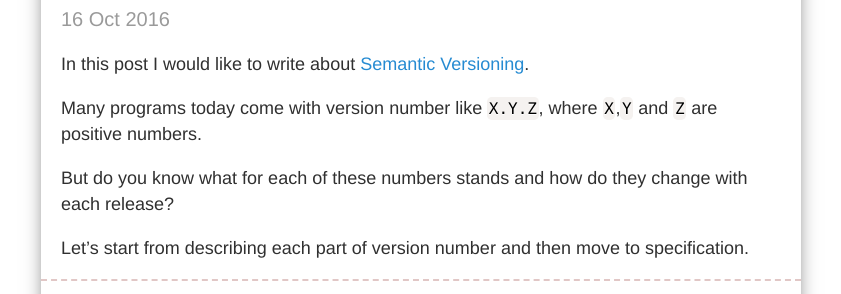
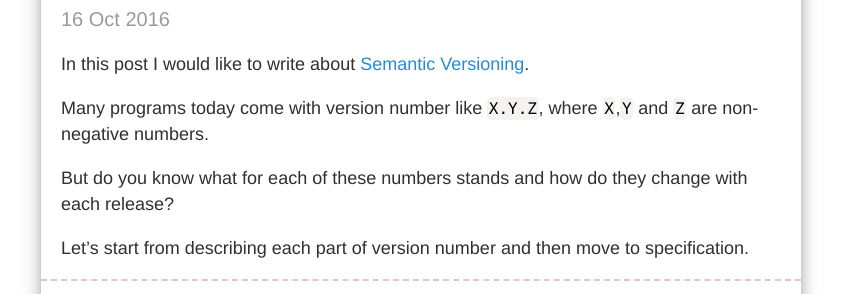
Before and after one commit to gevorg/gevorg.github.io, a Jekyll site: the page built from _posts/2016-10-16-How the semantic versioning works.md, in a window 1280 px wide and 900 px high. Shown: the part 216-510 px from the top of the window, without its empty margins (219-1060 px from the left). Built offline with Jekyll 4.4.1, drawn with Linux system fonts in a browser that asks for light colours; comment, search, counter and statistics services are not loaded.

Commit message:
Numbers could be zero too.

```diff
--- a/_posts/2016-10-16-How the semantic versioning works.md
+++ b/_posts/2016-10-16-How the semantic versioning works.md
@@ -7,7 +7,7 @@ tags:
 ---
 In this post I would like to write about [Semantic Versioning][1].
 
-Many programs today come with version number like `X.Y.Z`, where `X`,`Y` and `Z` are positive numbers.
+Many programs today come with version number like `X.Y.Z`, where `X`,`Y` and `Z` are non-negative numbers.
 
 But do you know what for each of these numbers stands and how do they change with each release?
 
```
